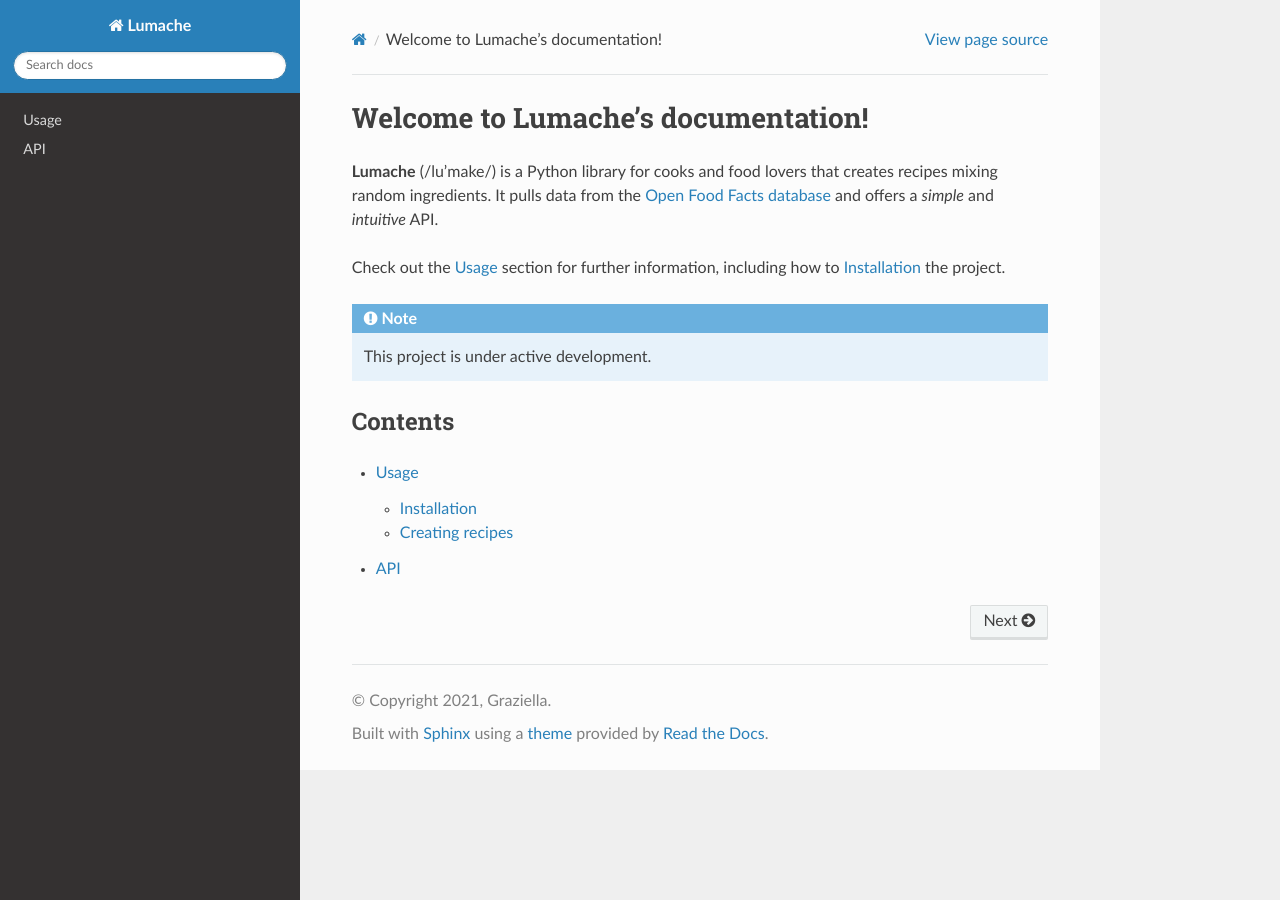
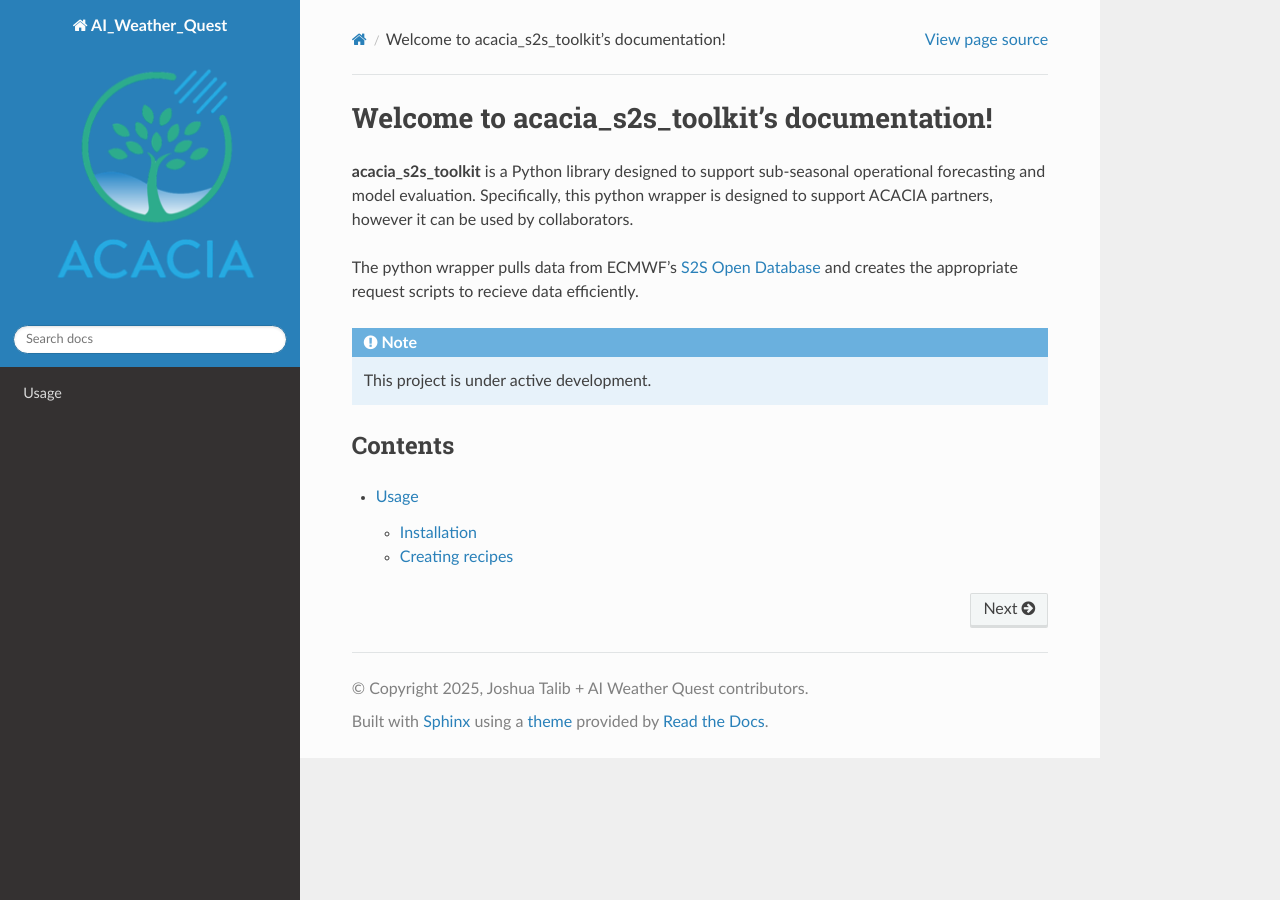
Before and after one commit to joshuatalib/acacia_s2s_toolkit, a Sphinx documentation site: the page built from docs/source/index.rst, in a window 1280 px wide. Built offline with Sphinx 7.4.7 and the Read the Docs theme 3.1.0, drawn with Linux system fonts in a browser that asks for light colours.

Commit message:
adding installation file

```diff
--- a/docs/source/conf.py
+++ b/docs/source/conf.py
@@ -2,12 +2,21 @@
 
 # -- Project information
 
-project = 'Lumache'
-copyright = '2021, Graziella'
-author = 'Graziella'
+# Configuration file for the Sphinx documentation builder.
 
-release = '0.1'
-version = '0.1.0'
+import tomllib  # Use 'import tomllib' if using Python 3.11+
+from pathlib import Path
+import sphinx_rtd_theme
+import os
+
+# -- Project information
+
+project = 'AI_Weather_Quest'
+copyright = '2025, Joshua Talib + AI Weather Quest contributors'
+author = 'Joshua Talib'
+
+release = '1.0'
+version = '1.1.4'
 
 # -- General configuration
 
@@ -30,6 +39,7 @@
 # -- Options for HTML output
 
 html_theme = 'sphinx_rtd_theme'
+html_logo = os.path.abspath("acacia_logo.png")
 
 # -- Options for EPUB output
 epub_show_urls = 'footnote'
--- a/docs/source/index.rst
+++ b/docs/source/index.rst
@@ -1,13 +1,9 @@
-Welcome to Lumache's documentation!
+Welcome to acacia_s2s_toolkit's documentation!
 ===================================
 
-**Lumache** (/lu'make/) is a Python library for cooks and food lovers
-that creates recipes mixing random ingredients.
-It pulls data from the `Open Food Facts database <https://world.openfoodfacts.org/>`_
-and offers a *simple* and *intuitive* API.
+**acacia_s2s_toolkit** is a Python library designed to support sub-seasonal operational forecasting and model evaluation. Specifically, this python wrapper is designed to support ACACIA partners, however it can be used by collaborators.
 
-Check out the :doc:`usage` section for further information, including
-how to :ref:`installation` the project.
+The python wrapper pulls data from ECMWF's `S2S Open Database <https://confluence.ecmwf.int/display/S2S/S2S+archive>`_ and creates the appropriate request scripts to recieve data efficiently.
 
 .. note::
 
@@ -18,5 +14,4 @@
 
 .. toctree::
 
-   usage
-   api
+   Installation
```
Also changed, not shown: docs/source/Installation.rst (renamed from docs/source/usage.rst).
